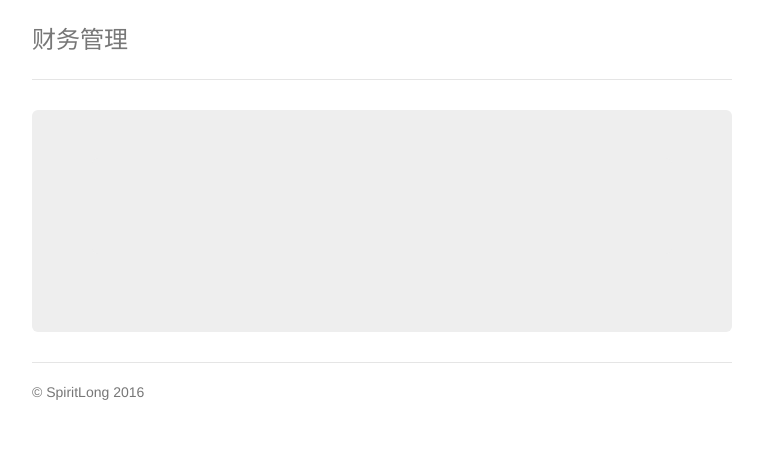
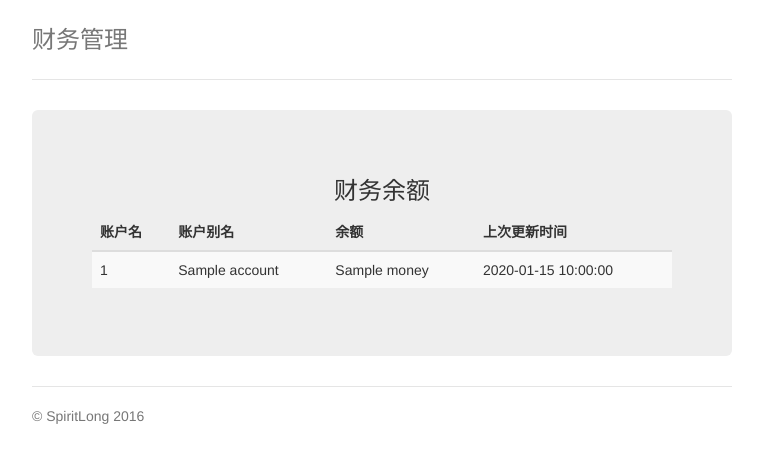
Before and after one commit to oubl23/finacneWeb, a Flask app: template app/templates/index.html in a window 1280 px wide. Shown: the top 463 px of the page, without its empty margins (258-1021 px from the left). Run offline with Flask 2, Linux system fonts and the light colour scheme; the template is opened without the code that fills it: most values are stand-ins (such as "Sample title", 1, 10 or a date in 2020); some libraries are stand-ins or nearby versions.

Commit message:
add sql join query

```diff
--- a/app/templates/index.html
+++ b/app/templates/index.html
@@ -1,10 +1,49 @@
 {% extends "base.html" %}
 {% block content %}
-<div class="jumbotron" id="todo-container">
-</div>
+{#<div class="jumbotron" id="todo-container">#}
+{#</div>#}
 
 
+<form action="/add_balance" method="post">
+    <table class="table table-striped">
+        <caption><h3>财务余额</h3></caption>
+            <thead>
+            <tr>
+                <th>账户名</th>
+                <th>账户别名</th>
+                <th>余额</th>
+                <th>上次更新时间</th>
+            </tr>
+        </thead>
+        <tbody>
+            {% for account in accounts  %}
+                <tr>
+                    <td>{{ account.ID  }}</td>
+                    <td>{{ account.SHORT_NAME }}</td>
+                    <td>{{ account.MONEY }}</td>
+                    <td>{{ account.DATETIME }}</td>
+                </tr>
+            {% endfor %}
+{#            <tr>#}
+{#                <td>Tanmay</td>#}
+{#                <td>Bangalore</td>#}
+{#                <td>560001</td>#}
+{#            </tr>#}
+{#            <tr>#}
+{#                <td>Sachin</td>#}
+{#                <td>Mumbai</td>#}
+{#                <td>400003</td>#}
+{#            </tr>#}
+{#            <tr>#}
+{#                <td>Uma</td>#}
+{#                <td>Pune</td>#}
+{#                <td>411027</td>#}
+{#            </tr>#}
+        </tbody>
+    </table>
 
+
+</form>
 
 <script type="text/javascript" src="../static/js/build/bundle.js"></script>
 {% endblock %}
--- a/manage.py
+++ b/manage.py
@@ -115,7 +115,7 @@
     #     print g
     #print fc
         # users = db.session.query(User).filter(User.numLogins == max_logins).all()
-    fc = db.session.query(FINANCIAL_ACCOUNT,db.func.max(FINANCIAL_BALANCE.DATETIME)).outerjoin(FINANCIAL_BALANCE,FINANCIAL_ACCOUNT.ID == FINANCIAL_BALANCE.ACCOUNT_ID).group_by(FINANCIAL_BALANCE.ACCOUNT_ID).all()
+    fc = db.session.query(FINANCIAL_ACCOUNT,db.func.max(FINANCIAL_BALANCE.DATETIME)).outerjoin(FINANCIAL_BALANCE,FINANCIAL_ACCOUNT.ID == FINANCIAL_BALANCE.ACCOUNT_ID).add_columns(FINANCIAL_BALANCE.MONEY).group_by(FINANCIAL_BALANCE.ACCOUNT_ID).all()
     for f in fc:
         account = f.FINANCIAL_ACCOUNT.tojson()
         account["DATETIME"] = str(f[1])
```
Also changed, not shown: app/views.py (+22 -6 lines).
